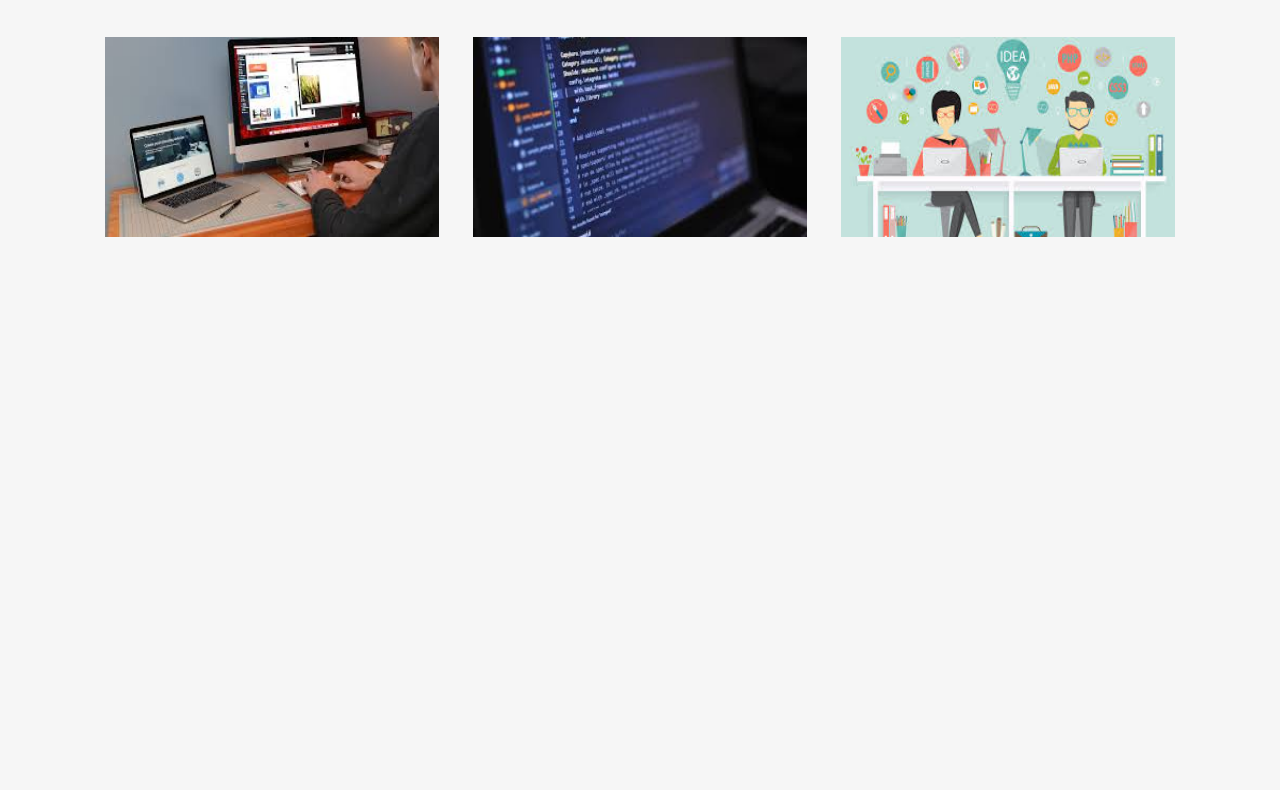
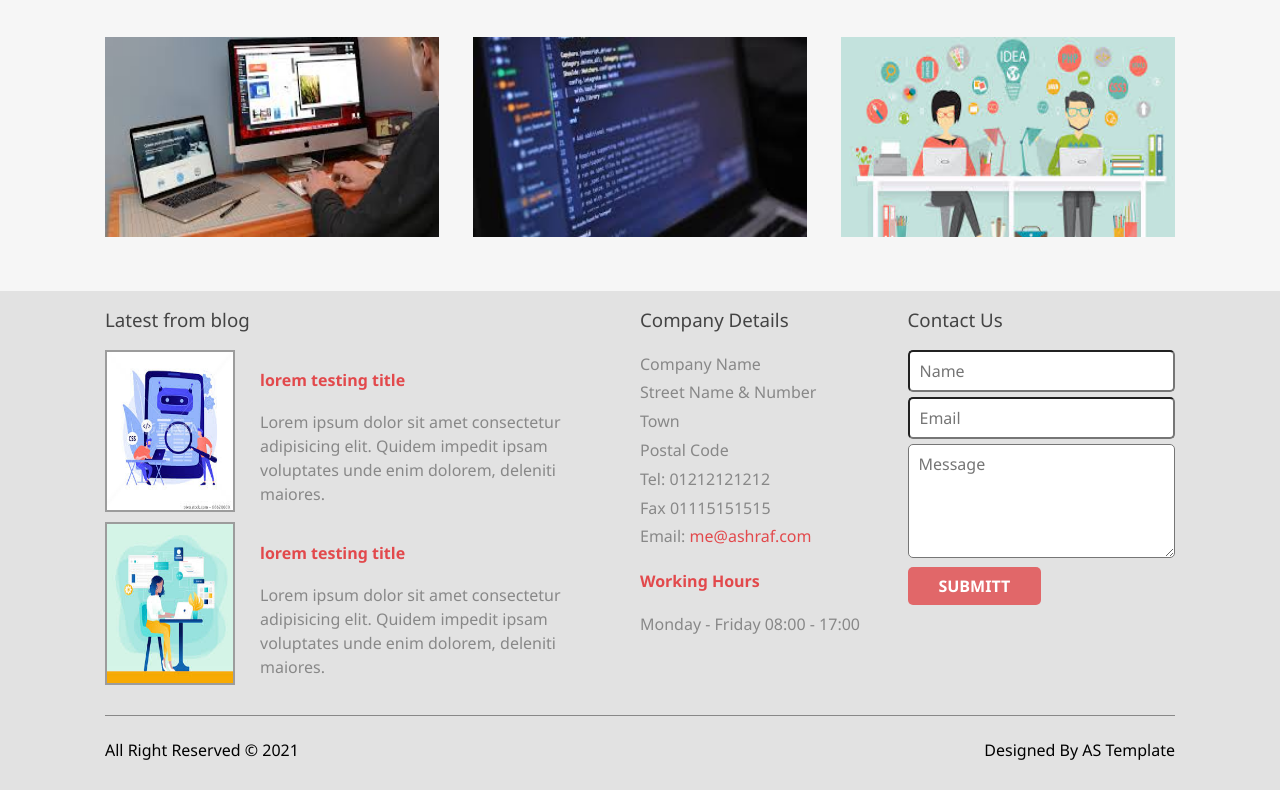
Before and after one commit to ashrafcoding/sass-template, a plain HTML site: page index.html in a window 1280 px wide. Shown: the part 1996-2786 px from the top of the page. Before the commit the page ends 2237 px from the top, so only its background shows below. Drawn offline with Linux system fonts and the light colour scheme.

Commit message:
adding footer section

```diff
--- a/css/homepage.scss
+++ b/css/homepage.scss
@@ -2,6 +2,7 @@
 @import 'sass/helpers/mixins';
 @import "sass/layout/grid";
 @import "sass/components/headings";
+@import "sass/components/buttons";
 @import 'sass/pages/global';
 @import 'sass/layout/header';
 @import 'sass/pages/home';
--- a/css/sass/components/_buttons.scss
+++ b/css/sass/components/_buttons.scss
@@ -1,4 +1,17 @@
 
-button {
-    font-size: $mainButtonSize;
+.main-button {
+    background-color: rgba($redColor , 0.8);
+    color: #fff;
+    border: none;
+    padding: 10px 15px;
+    text-align: center;
+    max-width: 50%;
+    border-radius: 10px;
+    text-transform: uppercase;
+    font-weight: bold;
+    cursor: pointer;
+
+    &:hover {
+        background-color: $redColor;
+    }
 }
--- a/css/sass/layout/_footer.scss
+++ b/css/sass/layout/_footer.scss
@@ -0,0 +1,65 @@
+.footer {
+    background-color: #e2e2e2;
+    margin-top: 50px;
+    .container {
+        display: flex;
+        justify-content: space-between;
+        padding-bottom: 20px;
+        .gallery {
+            flex: 2;
+        }
+        .info, .contact {
+            flex: 1;
+           input, textarea {
+               width: 100%;
+               border-radius: 5px;
+               padding: 10px;
+               margin-bottom: 5px;
+
+           }
+        }
+        .info {
+            ul {
+                color: #888;
+                line-height: 1.8;
+            }
+            span {
+                color: $redColor;
+            }
+        }
+    }
+    .section-title {
+        color: #444;
+        font-weight: normal;
+    }
+    .img-box {
+        display: flex;
+        justify-content: space-between;
+        img, .desc-text {
+            margin-right: 25px;
+        }
+        img {
+            width: 130px;
+            border: 2px solid $greyColor;
+            margin-bottom: 10px;
+        }
+    }
+    h4 {
+        color: $redColor;
+        font-weight: bold;
+    }
+    p {
+        color: #888;
+        line-height: 1.5;
+    }
+}
+.copyright {
+    border-top: 1px solid #888;
+    padding-top: 15px;
+    width: 100%;
+    display: flex;
+    justify-content: space-between;
+    div {
+      padding:10px 0;
+    }
+}
--- a/index.html
+++ b/index.html
@@ -177,6 +177,62 @@
         </div>
     </div>
     <!-- End lorem -->
+
+    <!-- Start Footer -->
+    <div class="footer">
+        <div class="container">
+            <div class="gallery">
+                <h3 class="section-title">Latest from blog</h3>
+                <div class="img-box">
+                    <img src="imgs/vector2.jpeg" alt="">
+                    <div class="desc-text">
+                        <h4>lorem testing title</h4>
+                        <p>Lorem ipsum dolor sit amet consectetur adipisicing elit. Quidem impedit ipsam voluptates unde
+                            enim dolorem, deleniti maiores.</p>
+                    </div>
+                </div>
+                <div class="img-box">
+                    <img src="imgs/vector3.jpeg" alt="">
+                    <div class="desc-text">
+                        <h4>lorem testing title</h4>
+                        <p>Lorem ipsum dolor sit amet consectetur adipisicing elit. Quidem impedit ipsam voluptates unde
+                            enim dolorem, deleniti maiores.</p>
+                    </div>
+                </div>
+            </div>
+            <div class="info">
+                <h3 class="section-title">Company Details</h3>
+                <ul>
+                    <li>Company Name</li>
+                    <li>Street Name & Number</li>
+                    <li>Town</li>
+                    <li>Postal Code</li>
+                    <li>Tel: 01212121212</li>
+                    <li>Fax 01115151515</li>
+                    <li>Email: <span>me@ashraf.com</span></li>
+                </ul>
+                <h4>Working Hours</h4>
+                <p>Monday - Friday 08:00 - 17:00</p>
+            </div>
+            <div class="contact">
+                <h3 class="section-title">Contact Us</h3>
+                <form action="">
+                    <input type="text" name="" placeholder="Name">
+                    <input type="email" name="" placeholder="Email">
+                    <textarea name="" id="" rows="5" placeholder="Message"></textarea>
+                    <input class="main-button" type="submitt" value="submitt">
+                </form>
+            </div>
+        </div>
+        <div class="container ">
+            <div class="copyright">
+                <div class="text">All Right Reserved &copy; 2021</div>
+                <div class="author">Designed By AS Template</div>
+            </div>
+        </div>
+    </div>
+
+    <!-- End Footer -->
 </body>
 
 </html>
```
Also changed, not shown: css/homepage.css, imgs/vector2.jpeg (added), imgs/vector3.jpeg (added), 1 other file.
